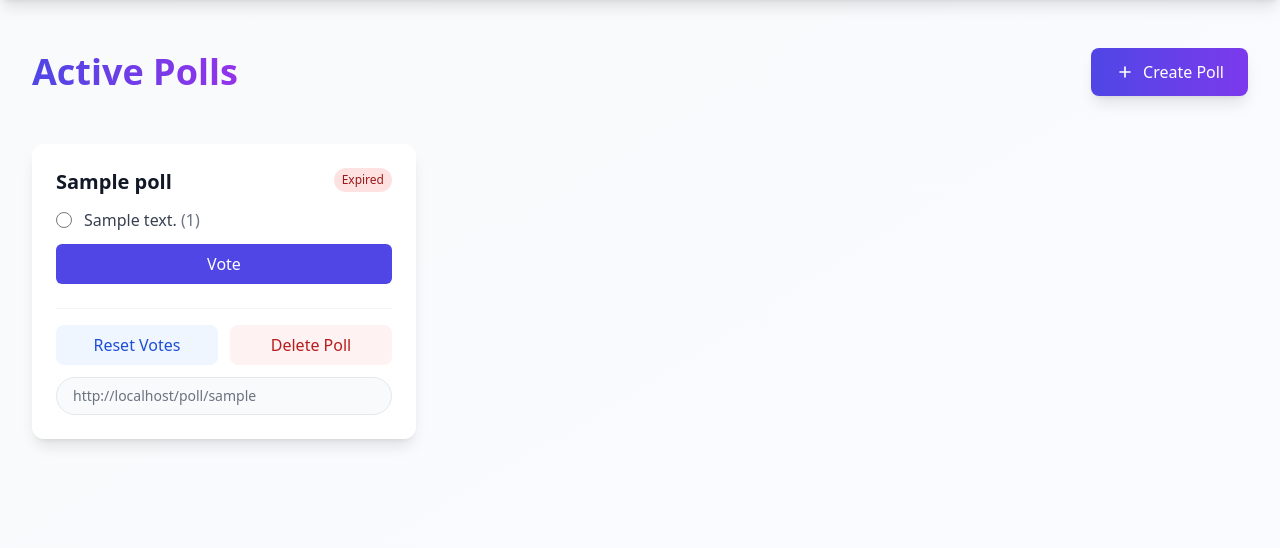
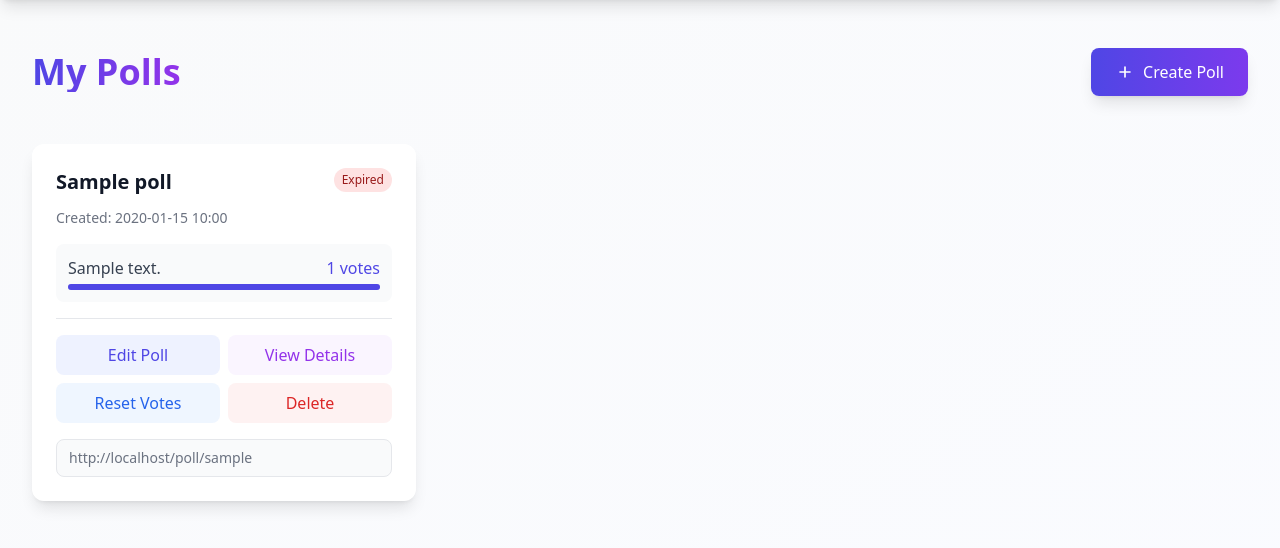
Before and after one commit to PawiX25/PollApp, a Flask app: page /polls in a window 1280 px wide. Shown: the part 64-612 px from the top of the page. Run offline with Flask 3, Linux system fonts and the light colour scheme; a user stored in the database is signed in; tables that the repository leaves empty hold one stand-in row (values such as "Sample post"); some libraries are stand-ins or nearby versions.

Commit message:
Improve My Polls page layout and fix navigation consistency

```diff
--- a/templates/index.html
+++ b/templates/index.html
@@ -2,7 +2,7 @@
 
 {% block content %}
 <div class="flex justify-between items-center mb-12">
-    <h1 class="text-4xl font-black text-gray-900 bg-gradient-to-r from-indigo-600 to-purple-600 bg-clip-text text-transparent">Active Polls</h1>
+    <h1 class="text-4xl font-black text-gray-900 bg-gradient-to-r from-indigo-600 to-purple-600 bg-clip-text text-transparent">My Polls</h1>
     <a href="{{ url_for('create') }}"
        class="gradient-bg text-white px-6 py-3 rounded-lg hover-scale shadow-lg inline-flex items-center space-x-2">
         <svg class="w-5 h-5" fill="none" stroke="currentColor" viewBox="0 0 24 24">
@@ -14,7 +14,7 @@
 
 <div class="grid gap-8 md:grid-cols-2 lg:grid-cols-3">
     {% for poll in polls %}
-    <div class="bg-white shadow-lg rounded-xl p-6 hover-scale">
+    <div class="bg-white shadow-lg rounded-xl p-6">
         <div class="flex justify-between items-start mb-3">
             <h2 class="text-xl font-bold text-gray-900">{{ poll.question }}</h2>
             <div class="flex space-x-2">
@@ -33,45 +33,57 @@
             </div>
         </div>
 
-        <form action="{{ url_for('vote', poll_id=poll.id) }}" method="post" class="space-y-3 mb-4">
+        <div class="text-sm text-gray-500 mb-4">
+            Created: {{ poll.created_at.strftime('%Y-%m-%d %H:%M') }}
+        </div>
+
+        <div class="space-y-4">
             {% for option in poll.options %}
-            <div class="flex items-center space-x-3">
-                <input type="radio" name="option" value="{{ option.id }}" id="option{{ option.id }}"
-                       class="h-4 w-4 text-indigo-600 focus:ring-indigo-500 border-gray-300" required>
-                <label for="option{{ option.id }}" class="text-gray-700">
-                    {{ option.text }}
-                    <span class="text-gray-500">({{ option.votes }})</span>
-                </label>
+            <div class="bg-gray-50 rounded-lg p-3">
+                <div class="flex justify-between items-center mb-1">
+                    <span class="text-gray-700">{{ option.text }}</span>
+                    <span class="text-indigo-600 font-medium">{{ option.votes }} votes</span>
+                </div>
+                <div class="w-full bg-gray-200 rounded-full h-1.5">
+                    <div class="bg-indigo-600 h-1.5 rounded-full"
+                         style="width: {{ (option.votes / poll.options|map(attribute='votes')|sum * 100) if poll.options|map(attribute='votes')|sum > 0 else 0 }}%">
+                    </div>
+                </div>
             </div>
             {% endfor %}
-            <button type="submit"
-                    class="w-full bg-indigo-600 text-white rounded-md px-4 py-2 hover:bg-indigo-700 focus:outline-none focus:ring-2 focus:ring-indigo-500 focus:ring-offset-2 transition">
-                Vote
-            </button>
-        </form>
+        </div>
 
-        <div class="space-y-3 mt-6 pt-4 border-t border-gray-100">
-            {% if current_user.is_authenticated and poll.user_id == current_user.id %}
-            <div class="flex space-x-3">
+        <div class="flex flex-col space-y-2 mt-4 pt-4 border-t">
+            <div class="grid grid-cols-2 gap-2">
+                <a href="{{ url_for('edit_poll', poll_id=poll.id) }}"
+                   class="text-center bg-indigo-50 text-indigo-600 px-3 py-2 rounded-lg hover:bg-indigo-100">
+                    Edit Poll
+                </a>
+                <a href="{{ url_for('poll_details', poll_id=poll.id) }}"
+                   class="text-center bg-purple-50 text-purple-600 px-3 py-2 rounded-lg hover:bg-purple-100">
+                    View Details
+                </a>
+            </div>
+            <div class="grid grid-cols-2 gap-2">
                 <form action="{{ url_for('reset_votes', poll_id=poll.id) }}" method="post" class="flex-1">
                     <button type="submit"
-                            class="w-full bg-blue-50 text-blue-700 px-4 py-2 rounded-lg hover:bg-blue-100 transition-colors">
+                            onclick="return confirm('Are you sure you want to reset all votes?')"
+                            class="w-full bg-blue-50 text-blue-600 px-3 py-2 rounded-lg hover:bg-blue-100">
                         Reset Votes
                     </button>
                 </form>
                 <form action="{{ url_for('delete_poll', poll_id=poll.id) }}" method="post" class="flex-1">
                     <button type="submit"
-                            class="w-full bg-red-50 text-red-700 px-4 py-2 rounded-lg hover:bg-red-100 transition-colors"
-                            onclick="return confirm('Are you sure you want to delete this poll?')">
-                        Delete Poll
+                            onclick="return confirm('Are you sure you want to delete this poll?')"
+                            class="w-full bg-red-50 text-red-600 px-3 py-2 rounded-lg hover:bg-red-100">
+                        Delete
                     </button>
                 </form>
             </div>
-            {% endif %}
-            <div class="mt-3">
+            <div class="pt-2">
                 <input type="text"
                        value="{{ poll.get_share_url() }}"
-                       class="w-full text-sm text-gray-500 bg-gray-50 rounded-full px-4 py-2 focus:outline-none border"
+                       class="w-full text-sm text-gray-500 bg-gray-50 rounded-lg px-3 py-2 focus:outline-none border"
                        onclick="this.select();"
                        readonly>
             </div>
--- a/templates/poll.html
+++ b/templates/poll.html
@@ -38,7 +38,7 @@
                 <svg class="w-5 h-5" fill="none" stroke="currentColor" viewBox="0 0 24 24">
                     <path stroke-linecap="round" stroke-linejoin="round" stroke-width="2" d="M10 19l-7-7m0 0l7-7m-7 7h18"/>
                 </svg>
-                <span>Back to All Polls</span>
+                <span>Back to My Polls</span>
             </a>
         </div>
     </div>
--- a/templates/poll_details.html
+++ b/templates/poll_details.html
@@ -55,12 +55,12 @@
         </div>
 
         <div class="flex justify-between items-center mt-8 pt-6 border-t">
-            <a href="{{ url_for('profile') }}"
+            <a href="{{ url_for('index') }}"
                class="inline-flex items-center space-x-2 text-indigo-600 hover:text-indigo-800">
                 <svg class="w-5 h-5" fill="none" stroke="currentColor" viewBox="0 0 24 24">
                     <path stroke-linecap="round" stroke-linejoin="round" stroke-width="2" d="M10 19l-7-7m0 0l7-7m-7 7h18"/>
                 </svg>
-                <span>Back to Profile</span>
+                <span>Back to My Polls</span>
             </a>
             {% if current_user.id == poll.user_id %}
             <div class="flex space-x-4">
```
